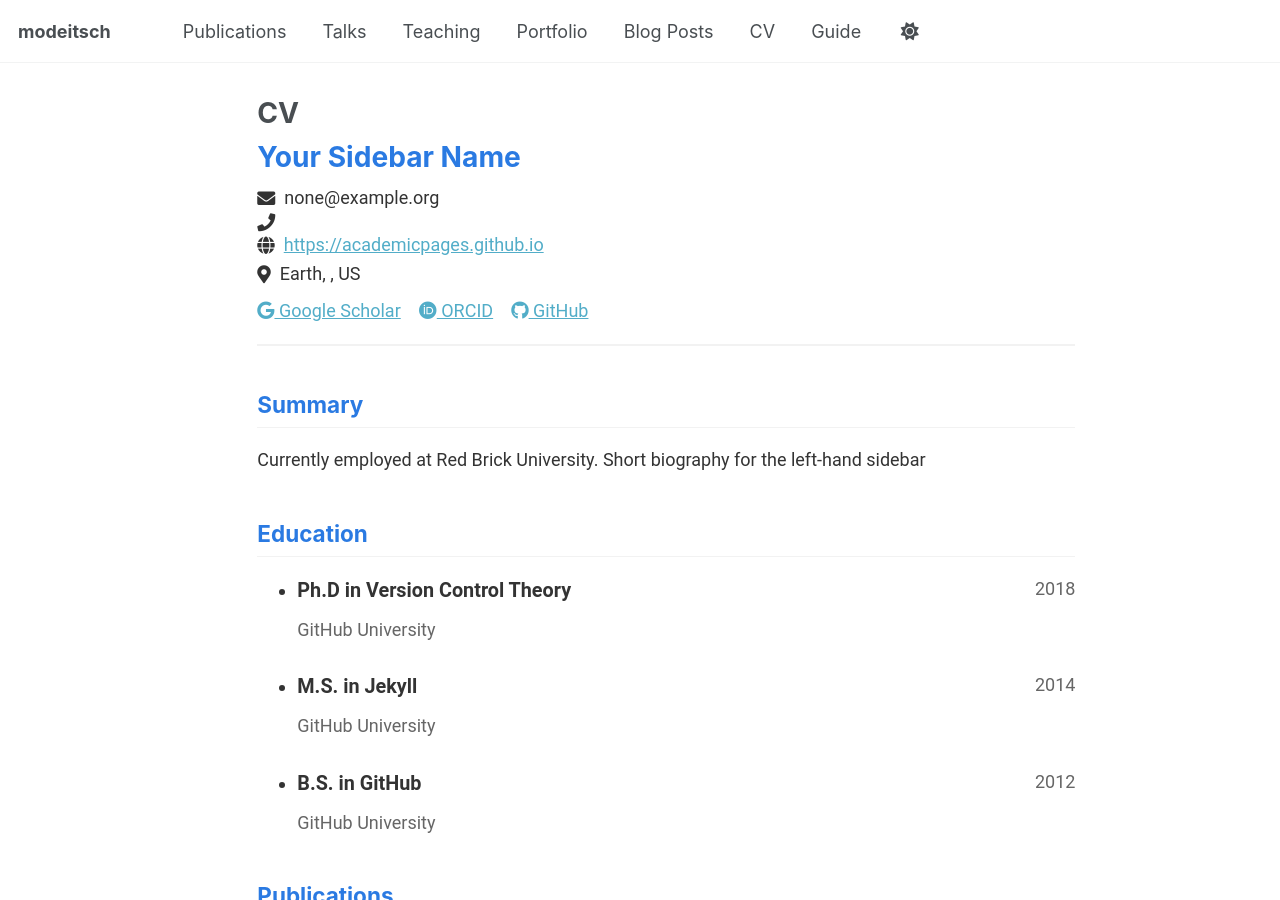
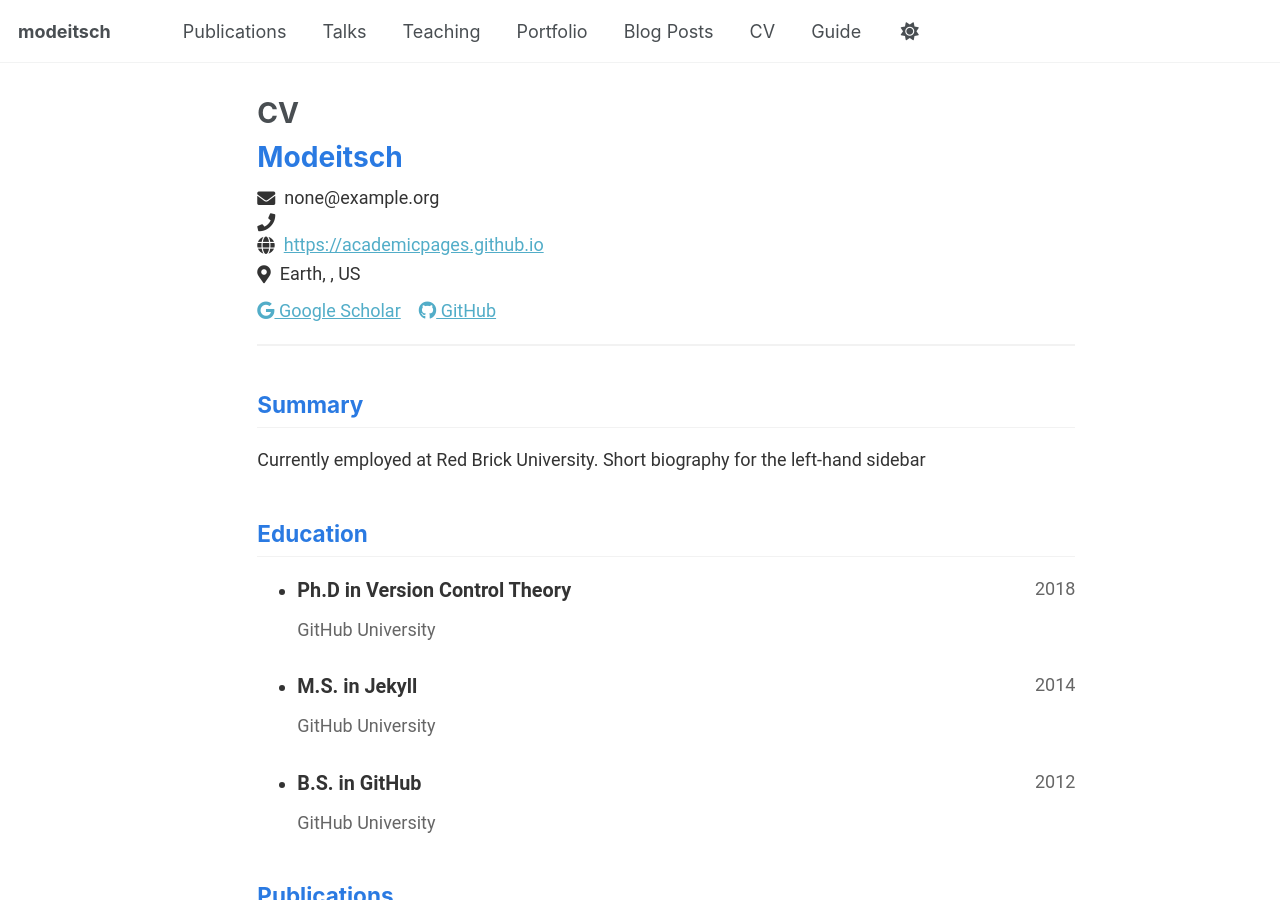
Before and after one commit to modeitsch/modeitsch.github.io, a Jekyll site: the page built from _pages/cv-json.md, in a window 1280 px wide and 900 px high. Built offline with Jekyll 4.4.1, drawn with Linux system fonts in a browser that asks for light colours.

Commit message:
Update CV data: change name to 'Modeitsch', update GitHub username, and remove unused ORCID profile link.

```diff
--- a/_data/cv.json
+++ b/_data/cv.json
@@ -1,6 +1,6 @@
 {
   "basics": {
-    "name": "Your Sidebar Name",
+    "name": "Modeitsch",
     "email": "none@example.org",
     "phone": "",
     "website": "https://academicpages.github.io",
@@ -19,14 +19,9 @@
         "url": "https://scholar.google.com/citations?user=PS_CX0AAAAAJ"
       },
       {
-        "network": "ORCID",
-        "username": "",
-        "url": "http://orcid.org/yourorcidurl"
-      },
-      {
         "network": "GitHub",
-        "username": "academicpages",
-        "url": "https://github.com/academicpages"
+        "username": "modeitsch",
+        "url": "https://github.com/modeitsch"
       }
     ]
   },
```
